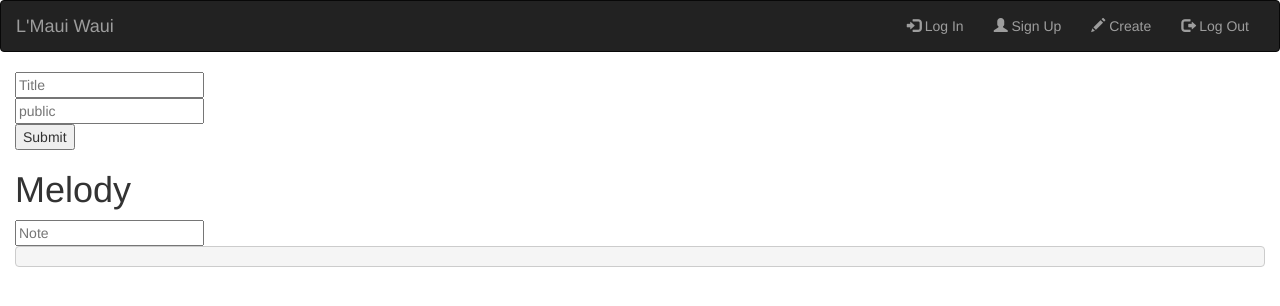
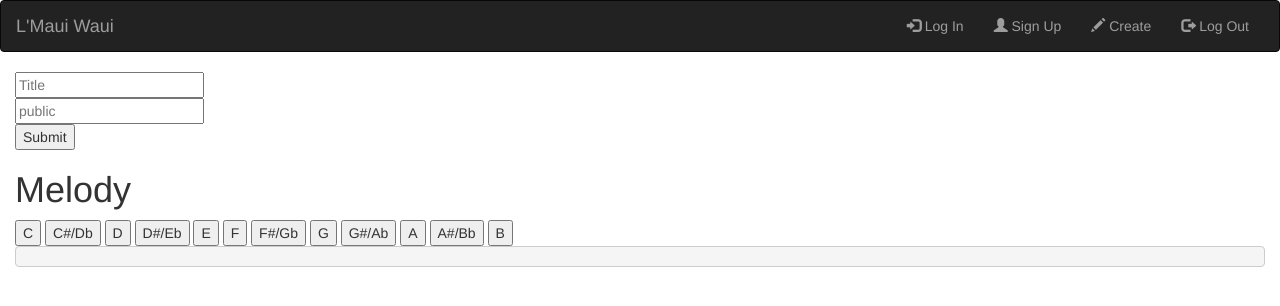
Before and after one commit to sidneynguyen/lmaui-waui, a website: page public/create.html in a window 1280 px wide. Drawn offline with nearby package versions, Linux system fonts and the light colour scheme; no server answers.

Commit message:
Added note buttons for melody output

```diff
--- a/public/create.html
+++ b/public/create.html
@@ -18,9 +18,20 @@
 
     <h1>Melody</h1>
 
-    <input id="note-input" type="text" name="melodyNote" placeholder="Note">
+    <button class="note">C</button>
+    <button class="note">C#/Db</button>
+    <button class="note">D</button>
+    <button class="note">D#/Eb</button>
+    <button class="note">E</button>
+    <button class="note">F</button>
+    <button class="note">F#/Gb</button>
+    <button class="note">G</button>
+    <button class="note">G#/Ab</button>
+    <button class="note">A</button>
+    <button class="note">A#/Bb</button>
+    <button class="note">B</button>
 
-    <pre id="parsed-song"></pre>
+    <pre id="melody-output"></pre>
 
   </div>
 
--- a/public/engines/clickEngine.js
+++ b/public/engines/clickEngine.js
@@ -0,0 +1,6 @@
+var melody = '';
+
+$('.note').click(function() {
+  melody += $(this).text() + ' ';
+  $('#melody-output').text(melody);
+})
```
